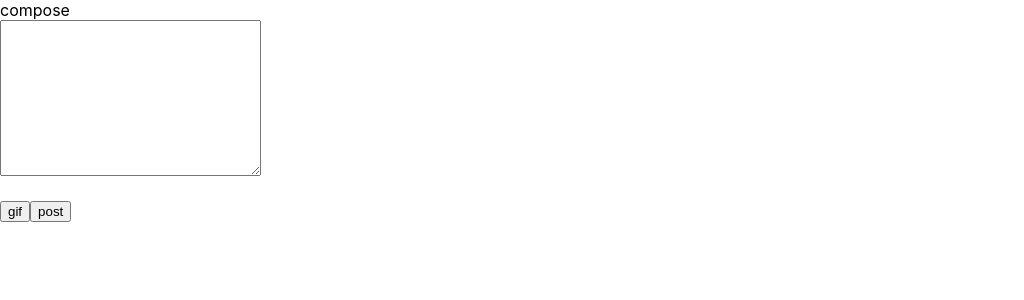
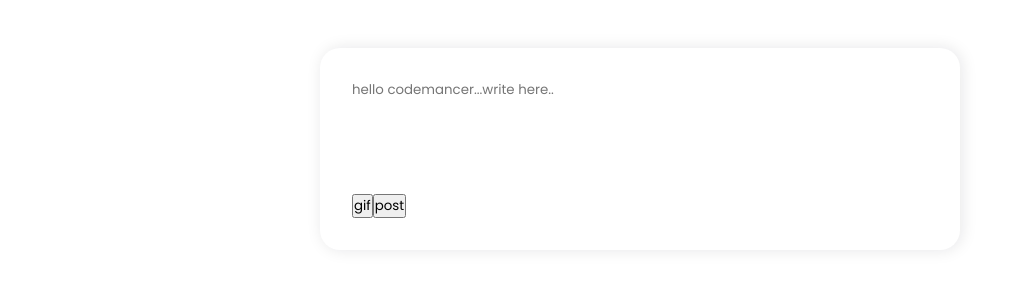
Before and after one commit to ra-kesh/codemancer-assignment, a React (Create React App) app: page / in a window 1280 px wide. Shown: the top 300 px of the page, without its empty margins (0-1024 px from the left). Built offline with nearby package versions, Linux system fonts and the light colour scheme.

Commit message:
style:compose post basic

```diff
--- /dev/null
+++ b/src/App.css
@@ -0,0 +1,7 @@
+.App {
+  display: flex;
+  flex-direction: column;
+  justify-content: center;
+  align-items: center;
+  padding-top: 3rem;
+}
--- a/src/App.js
+++ b/src/App.js
@@ -1,3 +1,4 @@
+import "./App.css";
 import { ComposePost, Post } from "./components";
 import { usePost } from "./hoooks";
 
--- a/src/components/ComposePost/ComposePost.jsx
+++ b/src/components/ComposePost/ComposePost.jsx
@@ -1,6 +1,7 @@
 import React, { useState } from "react";
 import { usePost } from "../../hoooks";
 import { GifContainer } from "./GifContainer";
+import Styles from "./ComposePost.module.css";
 
 export default function ComposePost() {
   const [text, setText] = useState("");
@@ -21,14 +22,11 @@ export default function ComposePost() {
   }
 
   return (
-    <div>
+    <div className={Styles.container}>
       <div>
-        <div>compose</div>
         <textarea
-          name=""
-          id=""
-          cols="30"
-          rows="10"
+          className={Styles.composePost}
+          placeholder="hello codemancer...write here.."
           value={text}
           onChange={(e) => setText(e.target.value)}
         />
--- /dev/null
+++ b/src/components/ComposePost/ComposePost.module.css
@@ -0,0 +1,30 @@
+.container {
+  display: flex;
+  justify-content: center;
+  flex-direction: column;
+  padding: 2rem;
+  width: 50%;
+  background-color: #fff;
+  border-radius: 20px;
+  box-shadow: var(--shadow);
+}
+
+.composePost {
+  border: none;
+  width: 100%;
+  height: 5rem;
+  overflow: scroll;
+  resize: none;
+}
+
+.composePost::-webkit-scrollbar {
+  display: none;
+}
+.composePost {
+  -ms-overflow-style: none;
+  scrollbar-width: none;
+}
+
+.composePost:focus {
+  outline: none;
+}
--- a/src/index.css
+++ b/src/index.css
@@ -1,13 +1,22 @@
+@import url("https://fonts.googleapis.com/css2?family=Poppins:wght@300;400;500;600;700&display=swap");
+
+:root {
+  /* --color-main: #f3950d; */
+  /* --main-accent: #ffebcc; */
+  /* --bg: #f5eedc; */
+  /* --bg-2: #dce5ff; */
+  /* --main: #292c6d; */
+  --shadow: rgba(17, 17, 26, 0.1) 2px 0px 16px;
+}
+* {
+  padding: 0;
+  margin: 0;
+  text-decoration: none;
+  font-family: "Poppins", sans-serif;
+  list-style-type: none;
+  box-sizing: border-box;
+}
 body {
-  margin: 0;
-  font-family: -apple-system, BlinkMacSystemFont, 'Segoe UI', 'Roboto', 'Oxygen',
-    'Ubuntu', 'Cantarell', 'Fira Sans', 'Droid Sans', 'Helvetica Neue',
-    sans-serif;
-  -webkit-font-smoothing: antialiased;
-  -moz-osx-font-smoothing: grayscale;
+  /* background-color: var(--bg); */
+  overflow-x: hidden;
 }
-
-code {
-  font-family: source-code-pro, Menlo, Monaco, Consolas, 'Courier New',
-    monospace;
-}
```
